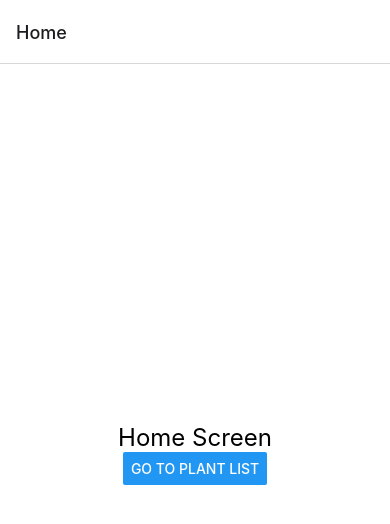
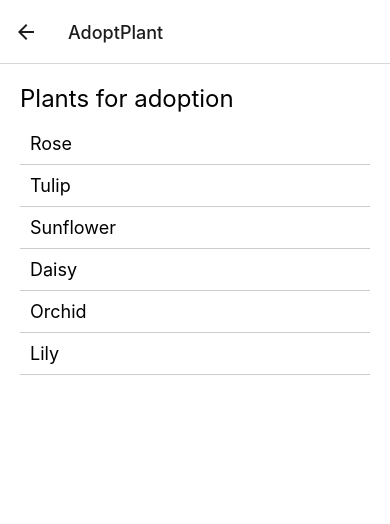
Before and after one commit to sebastian-axell/argyle-garden, a React Native app: screen /AdoptPlant in a window 390 px wide. Shown: the top 524 px of the page. Built offline with nearby package versions, Linux system fonts and the light colour scheme.

Commit message:
Add Adopt a plant page

```diff
--- /dev/null
+++ b/app/AdoptPlant.js
@@ -0,0 +1,59 @@
+import React, { useEffect, useState } from 'react';
+import { FlatList, Text, View, StyleSheet } from 'react-native';
+
+const mockData = [
+    { id: '1', name: 'Rose' },
+    { id: '2', name: 'Tulip' },
+    { id: '3', name: 'Sunflower' },
+    { id: '4', name: 'Daisy' },
+    { id: '5', name: 'Orchid' },
+    { id: '6', name: 'Lily' }
+];
+
+const AdoptPlant = () => {
+  const [names, setNames] = useState([]);
+
+  useEffect(() => {
+    setNames(mockData);
+  }, []);
+
+
+  const renderItem = ({ item }) => (
+    <View style={styles.item}>
+      <Text style={styles.name}>{item.name}</Text>
+    </View>
+  );
+
+  return (
+    <View style={styles.container}>
+      <Text style={styles.header}>Plants for adoption</Text>
+      <FlatList
+        data={names}
+        renderItem={renderItem}
+        keyExtractor={(item) => item.id}
+      />
+    </View>
+  );
+};
+
+const styles = StyleSheet.create({
+  container: {
+    flex: 1,
+    backgroundColor: '#fff',
+    padding: 20,
+  },
+  header: {
+    fontSize: 24,
+    marginBottom: 10,
+  },
+  item: {
+    padding: 10,
+    borderBottomWidth: 1,
+    borderBottomColor: '#ccc',
+  },
+  name: {
+    fontSize: 18,
+  },
+});
+
+export default AdoptPlant;
--- a/app/App.js
+++ b/app/App.js
@@ -5,6 +5,7 @@ import { createStackNavigator } from '@react-navigation/stack';
 
 import HomeScreen from './HomeScreen';
 import PlantList from './PlantList';
+import AdoptPlant from './AdoptPlant';
 
 const Stack = createStackNavigator();
 
@@ -14,6 +15,10 @@ export default function App() {
       <Stack.Navigator initialRouteName="Home">
         <Stack.Screen name="Home" component={HomeScreen} />
         <Stack.Screen name="PlantList" component={PlantList} />
+        <Stack.Screen name="AdoptPlant" component={AdoptPlant} />
+        {/* <Stack.Screen name="ScanPlant" component={ScanPlant} /> */}
+
+
       </Stack.Navigator>
     </NavigationContainer>
   );
--- a/app/HomeScreen.js
+++ b/app/HomeScreen.js
@@ -9,6 +9,12 @@ const HomeScreen = ({ navigation }) => {
         title="Go to Plant List"
         onPress={() => navigation.navigate('PlantList')}
       />
+    &nbsp;
+      <Button
+        title="Adopt a plant"
+        onPress={() => navigation.navigate('AdoptPlant')}
+      />
+
     </View>
   );
 };
```
Also changed, not shown: app/ScanPlant.js (added).
